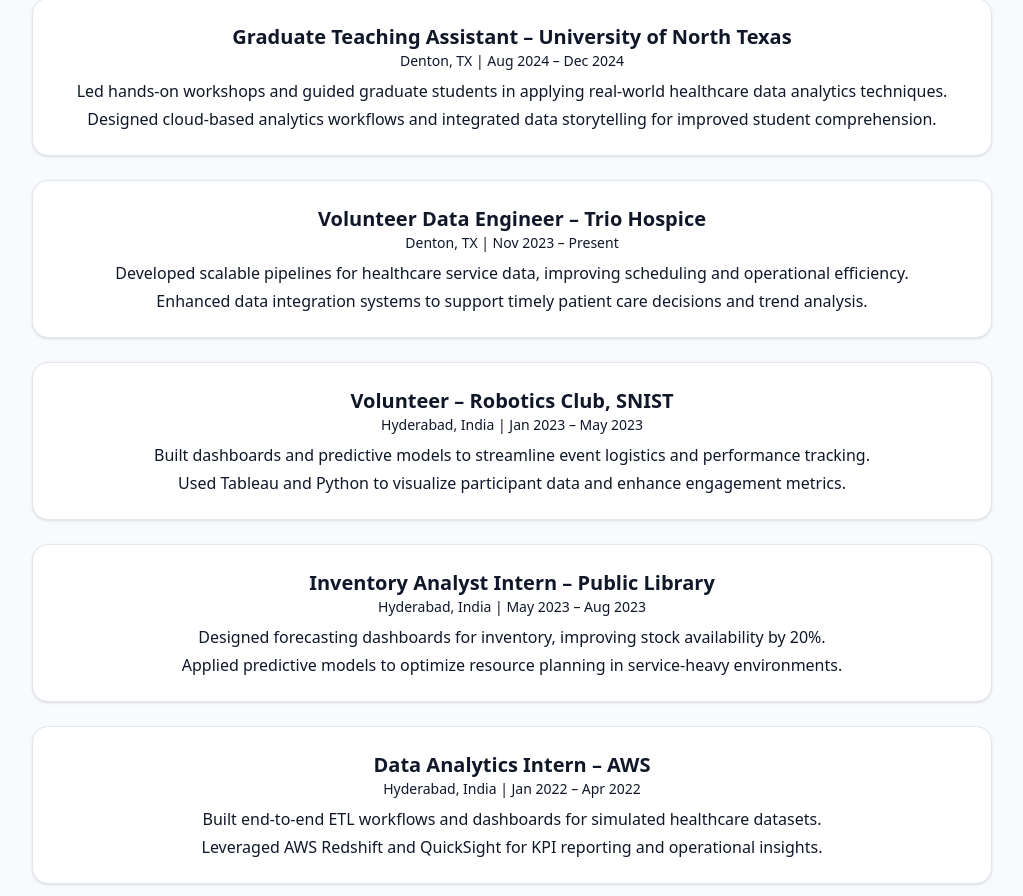
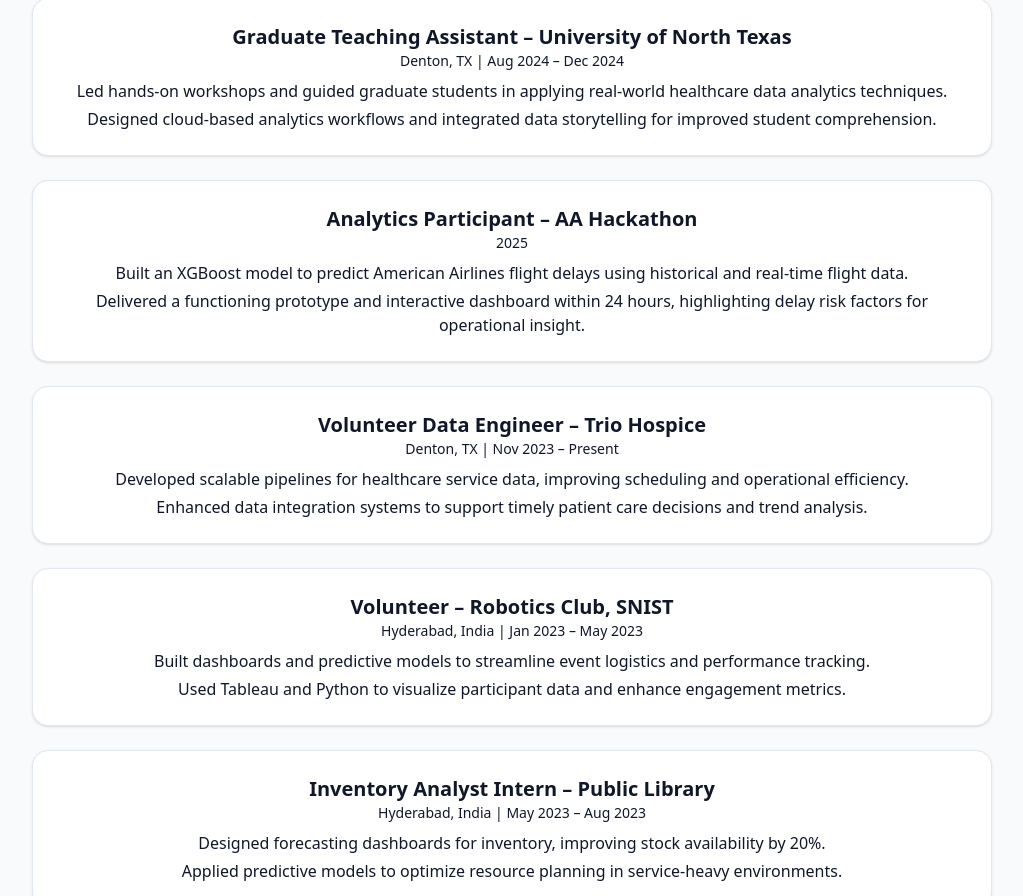
Before and after one commit to tsuki3002/My-Portfolio, a React (Vite) app: page / in a window 1280 px wide. Shown: the part 1692-2588 px from the top of the page, without its empty margins (128-1151 px from the left). Built offline with nearby package versions, Linux system fonts and the light colour scheme.

Commit message:
Added a new project

```diff
--- a/src/components/ExperienceSection.jsx
+++ b/src/components/ExperienceSection.jsx
@@ -17,6 +17,18 @@ export const ExperienceSection = () => {
               <div className="mt-2 space-y-1 text-muted-foreground">
                 <p>Led hands-on workshops and guided graduate students in applying real-world healthcare data analytics techniques.</p>
                 <p>Designed cloud-based analytics workflows and integrated data storytelling for improved student comprehension.</p>
+              </div>
+            </div>
+            <div className="bg-card border border-border rounded-2xl shadow-sm p-6 transition-colors">
+              <h3 className="text-xl font-semibold">
+                Analytics Participant – AA Hackathon
+              </h3>
+              <p className="text-sm text-muted-foreground">
+                2025
+              </p>
+              <div className="mt-2 space-y-1 text-muted-foreground">
+                <p>Built an XGBoost model to predict American Airlines flight delays using historical and real-time flight data.</p>
+                <p>Delivered a functioning prototype and interactive dashboard within 24 hours, highlighting delay risk factors for operational insight.</p>
               </div>
             </div>
 
--- a/src/components/ProjectsSection.jsx
+++ b/src/components/ProjectsSection.jsx
@@ -3,6 +3,15 @@ import { ArrowRight, ExternalLink, Github } from "lucide-react";
 const projects = [
   {
     id: 1,
+    title: "Patient Sentiment Dashboard for AI Symptom Checkers",
+    description: "Designed and analyzed a public survey on trust in AI symptom checkers using RoBERTa, KeyBERT, and Power BI. Visualized sentiment trends, key concerns, and demographic breakdowns in an interactive dashboard.",
+    image: "/projects/patient-sentiment.png",
+    tags: ["RoBERTa", "KeyBERT", "Power BI", "Survey Analysis", "NLP"],
+    demoUrl: "https://app.powerbi.com/reportEmbed?reportId=fb4dc9f3-6665-4aeb-93ae-eb977517851c&autoAuth=true&ctid=70de1992-07c6-480f-a318-a1afcba03983",  // Replace with your actual Power BI dashboard link
+    githubUrl: "#"
+  },
+  {
+    id: 2,
     title: "AI Workflow Experiments with LangChain",
     description: "Built and evaluated agentic AI workflows using LangChain and OpenAI APIs.",
     image: "/projects/project1.png",
@@ -11,7 +20,7 @@ const projects = [
     githubUrl: "https://github.com/tsuki3002/AI-workflow-studies/tree/main",
   },
   {
-    id: 2,
+    id: 3,
     title: "Biomechanical IMU Movement Analysis",
     description:
       "Analyzed IMU data for joint movement using ML and signal processing.",
@@ -21,7 +30,7 @@ const projects = [
     githubUrl: "https://github.com/tsuki3002/Biomechanical-IMU-movement-analysis/tree/main",
   },
   {
-    id: 3,
+    id: 4,
     title: "Allegheny County Crash Data Analysis",
     description:
       "Analyzed 4 years of crash data with clustering, classification, and Power BI.",
@@ -31,7 +40,7 @@ const projects = [
     githubUrl: "https://github.com/tsuki3002/Allegheny-county-crash-data-analysis/tree/main",
   },
   {
-    id: 4,
+    id: 5,
     title: "Heart Rate Monitoring with Arduino",
     description:
       "Built a real-time heart rate monitoring system using Arduino and Python with alert triggers.",
@@ -40,7 +49,7 @@ const projects = [
     demoUrl: "#",
   },
   {
-    id: 5,
+    id: 6,
     title: "Carbon Emissions Prediction",
     description:
       "Created ML models to forecast carbon emissions using regression and time-series analysis.",
@@ -61,7 +70,7 @@ export const ProjectsSection = () => {
         </h2>
 
         <p className="text-center text-muted-foreground mb-12 max-w-2xl mx-auto">
-          Here are some of my recent projects. EEach project reflects a hands-on approach to
+          Here are some of my recent projects. Each project reflects a hands-on approach to
           solving real-world problems using data, AI, and intelligent systems, combining technical
           depth with thoughtful design and practical impact.
         </p>
```
Also changed, not shown: public/projects/patient-sentiment.png (added).
